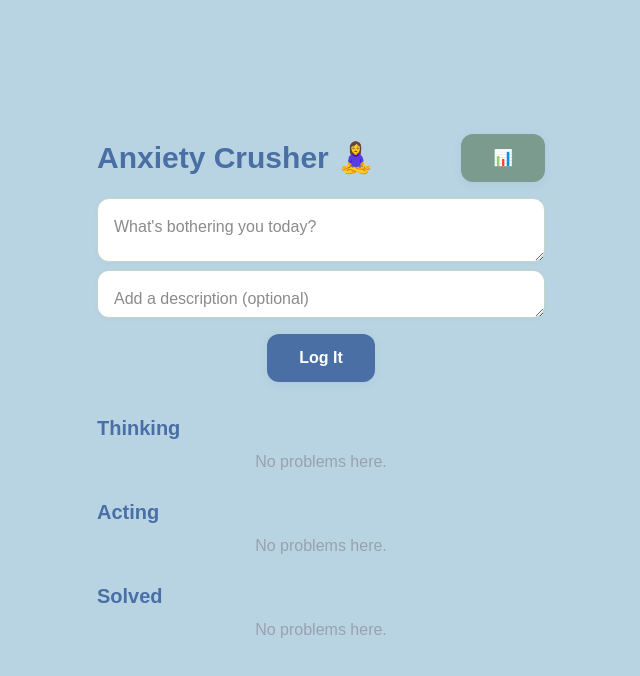
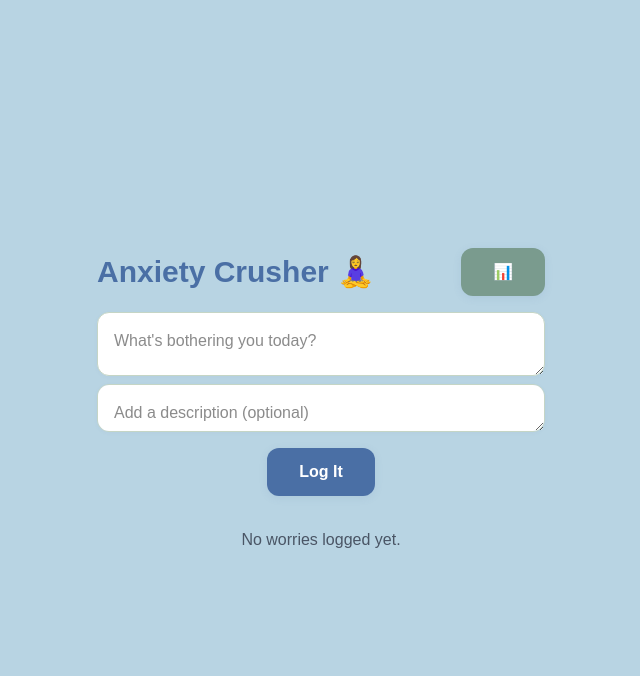
Before and after one commit to zecaribou/anxiety-crusher-app, a Next.js app: page / in a window 1280 px wide. Shown: the top 676 px of the page, without its empty margins (319-959 px from the left). Built offline with nearby package versions, Linux system fonts and the light colour scheme.

Commit message:
Restore: user-controlled progress slider and status label for each problem card

```diff
--- a/src/app/page.tsx
+++ b/src/app/page.tsx
@@ -69,6 +69,10 @@ export default function Home() {
     setEditingId(null);
   };
 
+  const setProgress = (id: string, value: number) => {
+    setLogs(logs.map(log => log.id === id ? { ...log, progress: value } : log));
+  };
+
   // Group logs by status
   const grouped = {
     thinking: logs.filter((l) => l.status === "thinking"),
@@ -120,15 +124,11 @@ export default function Home() {
         Log It
       </button>
 
-      {(["thinking", "acting", "solved"] as const).map((status) => (
-        <div key={status} className="w-full max-w-md mb-6">
-          <h2 className="text-xl font-semibold mb-2 capitalize" style={{ color: 'var(--blue)' }}>
-            {status === "thinking" ? "Thinking" : status === "acting" ? "Acting" : "Solved"}
-          </h2>
-          {grouped[status].length === 0 ? (
-            <p className="text-gray-400 text-center">No problems here.</p>
+      <div className="w-full max-w-md">
+        {logs.length === 0 ? (
+          <p className="text-gray-600 text-center">No worries logged yet.</p>
         ) : (
-            grouped[status].map((log) => (
+          logs.map((log) => (
             <div key={log.id} className="card flex items-center gap-4 mb-2">
               {editingId === log.id ? (
                 <div className="flex-1 min-w-0">
@@ -166,6 +166,9 @@ export default function Home() {
                       <button onClick={() => startEdit(log)} className="ml-2 text-xs text-blue-400">✏️</button>
                     </p>
                     <p className="text-xs text-gray-400">Logged on: {new Date(log.createdAt).toLocaleString()}</p>
+                    <div className="flex items-center gap-2 mt-2">
+                      <span className={`status-tag status-${log.status}`}>{log.status.charAt(0).toUpperCase() + log.status.slice(1)}</span>
+                    </div>
                   </div>
                   <div className="flex flex-col items-center min-w-[56px]">
                     <svg width="48" height="48" viewBox="0 0 48 48">
@@ -186,6 +189,14 @@ export default function Home() {
                       </text>
                     </svg>
                     <span className="text-xs text-[#7A9B8E] mt-1">Progress</span>
+                    <input
+                      type="range"
+                      min={0}
+                      max={100}
+                      value={log.progress ?? 0}
+                      onChange={e => setProgress(log.id, Number(e.target.value))}
+                      className="w-full accent-[#4A6FA5] mt-2"
+                    />
                   </div>
                   <button onClick={() => handleDelete(log.id)} className="ml-2 text-red-400 hover:text-red-600 text-xl">🗑️</button>
                 </>
@@ -194,7 +205,6 @@ export default function Home() {
           ))
         )}
       </div>
-      ))}
 
       {showSummary && (
         <div className="fixed inset-0 bg-black bg-opacity-30 flex items-center justify-center z-50">
```
Lines whose indentation alone changed are shown as unchanged.
